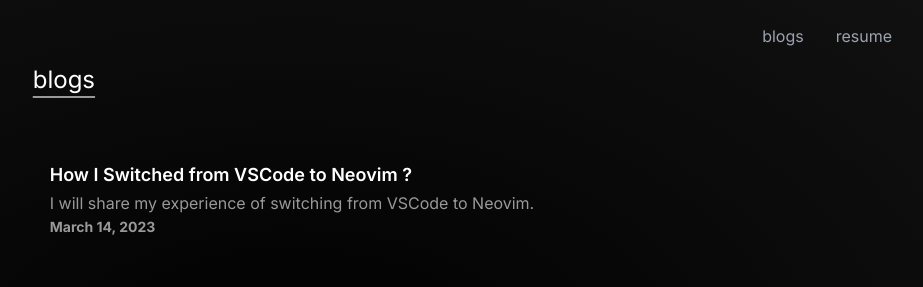
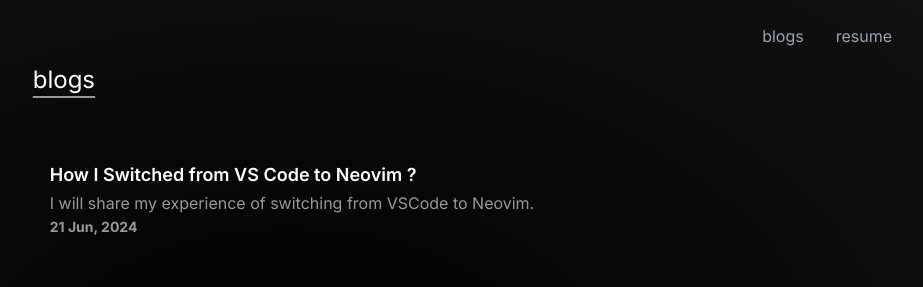
Before and after one commit to akhil683/Whose_Portfolio, a Next.js app: page /blogs in a window 1280 px wide. Shown: the top 287 px of the page, without its empty margins (348-1271 px from the left). Built offline with nearby package versions, Linux system fonts and the light colour scheme.

Commit message:
fixed blogpost width & footer

```diff
--- a/src/app/blogs/[postId]/page.tsx
+++ b/src/app/blogs/[postId]/page.tsx
@@ -2,7 +2,7 @@
 import { notFound } from "next/navigation";
 import getFormattedDate from "@/lib/getFormattedDate";
 import Link from "next/link";
-import { useRouter } from "next/navigation";
+import OrbitContact from "@/components/OrbitContact";
 
 export const generateMetadata = ({
   params,
@@ -32,7 +32,6 @@
   }
 
   const { title, date, contentHtml } = await getPostData(postId);
-  const pubDate = getFormattedDate(date);
 
   return (
     <main className="px-6 bg-gradient-radial from-black to-[#111]  pt-12">
@@ -45,13 +44,14 @@
         </Link>
         <div className="text-gray-100 my-4 md:my-8">
           <h1 className="text-2xl md:text-3xl font-semibold">{title}</h1>
-          <p className="text-gray-400 max-md:text-sm mt-2">{pubDate}</p>
+          <p className="text-gray-400 max-md:text-sm mt-2">{date}</p>
         </div>
         <hr className="bg-gray-600 h-[2px] border-none" />
-        <article id="blogContent" className="prose prose-invert">
+        <article id="blogContent" className="prose prose-invert max-w-[700px]">
           <section dangerouslySetInnerHTML={{ __html: contentHtml }} />
         </article>
       </div>
+      <OrbitContact />
     </main>
   );
 };
--- a/src/app/blogs/page.tsx
+++ b/src/app/blogs/page.tsx
@@ -1,4 +1,3 @@
-import getFormattedDate from "@/lib/getFormattedDate";
 import { getSortedPostsData } from "@/lib/posts";
 import Link from "next/link";
 import React from "react";
@@ -13,7 +12,6 @@
         </h1>
         <div className=" flex flex-col justify-center gap-2">
           {posts.map((post) => {
-            const pubDate = getFormattedDate(post.date);
             return (
               <Link
                 href={`/blogs/${post.link}`}
@@ -24,7 +22,7 @@
                 <p className="text-[#999] my-1 leading-tight">
                   {post.description}
                 </p>
-                <p className="text-sm text-[#999] font-bold">{pubDate}</p>
+                <p className="text-sm text-[#999] font-bold">{post.date}</p>
               </Link>
             );
           })}
--- a/src/blogposts/how-i-switched-from-vscode-to-neovim.md
+++ b/src/blogposts/how-i-switched-from-vscode-to-neovim.md
@@ -1,14 +1,13 @@
 ---
 id: 1,
-title: "How I Switched from VSCode to Neovim ?"
+title: "How I Switched from VS Code to Neovim ?"
 description: "I will share my experience of switching from VSCode to Neovim."
 link: "how-i-switched-from-vscode-to-neovim"
-date: "2023-03-14"
+date: "21 Jun, 2024"
 ---
 
 ![Neovim Setup](https://raw.githubusercontent.com/akhil683/Whose_Portfolio/main/src/assets/blogs/neovim.png)
-When I first started coding, **Visual Studio Code (VSCode)** was my editor
-of choice. It's widely regarded as the industry standard, and I was
+When I first started coding, **Visual Studio Code (VSCode)** was my editor of choice. It's widely regarded as the industry standard, and I was
 more than satisfied with its performance, especially on my new laptop.
 I didn’t feel it lacked anything crucial, and its speed was adequate
 for my needs. At that time, my focus was on improving my typing speed,
@@ -57,7 +56,7 @@
 After so many unsuccessfull attempts, this time transition was
 smoother. After switching to **Clang/LLVM** as my C compiler, Neovim
 installed without any issues. I opted for
-]LazyVim](https://www.lazyvim.github.io)
+[LazyVim](https://www.lazyvim.github.io)
 to avoid the _time-consuming_ task of writing my configuration from
 scratch. Then, I customized it with keymaps to suit my needs. Within a
 few days, I experienced a level of speed and efficiency that I had
@@ -67,6 +66,7 @@
 
 ### Enhancing Workflow with Harpoon and Telescope
 
+![Telescope View](../assets/blogs/telescope.png)
 To further enhance my workflow, I installed [Harpoon](https://www.github.com/primeagen/harpoon). While
 [Telescope](https://github.com) is a fantastic fuzzy finder, I found Harpoon invaluable for focusing
 on a few files at a time. **Harpoon** also support **tmux** out of the box
--- a/src/components/Blogs.tsx
+++ b/src/components/Blogs.tsx
@@ -6,7 +6,7 @@
   return (
     <div className="max-w-5xl mx-auto px-8 flex flex-col justify-center items-center gap-8">
       <p className="px-4 py-1 bg-[#5D3FD3] rounded-lg">Blogs</p>
-      <h4 className="text-5xl font-semibold text-center bg-clip-text text-transparent bg-gradient-to-b from-white to-gray-400">
+      <h4 className="text-4xl md:text-5xl font-semibold text-center bg-clip-text text-transparent bg-gradient-to-b from-white to-gray-400">
         Checkout my Latest Blogs !
       </h4>
       <HoverEffect items={posts} />
--- a/src/components/projects/project.tsx
+++ b/src/components/projects/project.tsx
@@ -21,7 +21,7 @@
         <p className="px-4 py-2 text-sm bg-[#5D3FD3] text-white rounded-lg">
           Projects
         </p>
-        <h3 className="text-5xl font-semibold text-center text-transparent bg-clip-text bg-gradient-to-b from-white to-gray-400">
+        <h3 className="text-4xl md:text-5xl font-semibold text-center text-transparent bg-clip-text bg-gradient-to-b from-white to-gray-400">
           Checkout my Latest Work !
         </h3>
       </div>
```
Also changed, not shown: src/assets/blogs/telescope.png (added).
